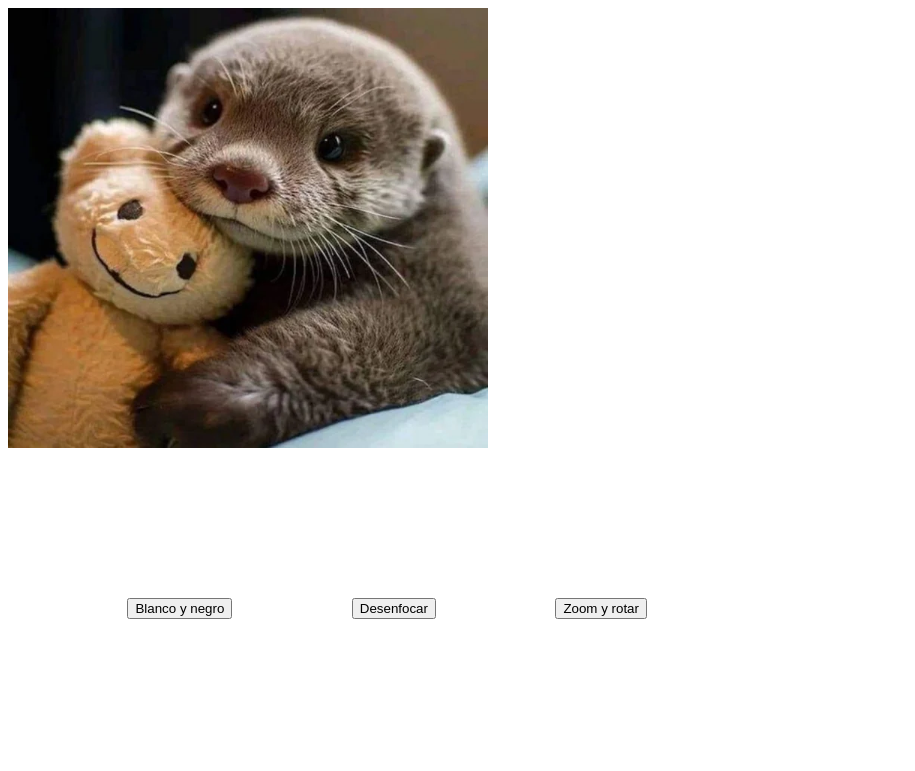
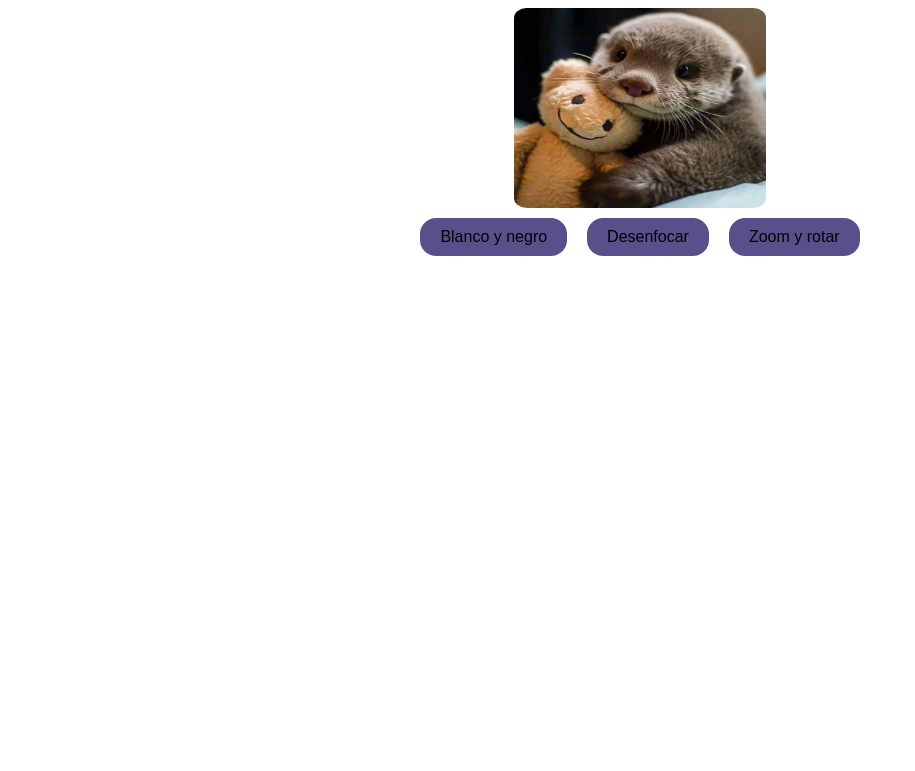
Before and after one commit to dahianarodriguez02/javascript-3146153, a plain HTML site: page 1_repaso_concepto/index.html in a window 1280 px wide. Shown: the whole page, without its empty margins (0-915 px from the left). Drawn offline with Linux system fonts and the light colour scheme.

Commit message:
aplicación terminada

```diff
--- /dev/null
+++ b/1_repaso_concepto/app.js
@@ -0,0 +1,40 @@
+const pantalla = document.querySelector ("#imagen")  //para capturar imagen
+const btn1 = document.querySelector ("#boton-1")  //para capturar boton 1
+const btn2 = document.querySelector ("#boton-2")  //para capturar boton 2
+const btn3 = document.querySelector ("#boton-3")  //para capturar boton 3
+
+//2. Funciones
+function blancoynegro (){
+    console.log("imagen modificada")
+    pantalla.style.filter = "grayscale(100%)"
+
+ /*    btn1.style.background = "blueviolet"
+    btn1.style.color = "white"
+    btn1.style.height = "200px"
+    btn1.style.bordeRadius = "50%"  */
+}
+//3. Eventos
+function desenfocar (){
+    console.log("imagen desenfocada")
+    pantalla.style.filter = "blur(5px)"
+
+}
+
+
+//4. Eventos
+btn1.addEventListener("click", blancoynegro )
+btn2.addEventListener("click", desenfocar)
+
+
+
+//4. Eventos
+function zoomyrotar (){
+    console.log("zoom y rotar")
+        pantalla.style.transform = "scale(1.5) rotate(45deg)"
+
+
+}
+
+
+//4. Eventos
+btn3.addEventListener("click", zoomyrotar)
--- a/1_repaso_concepto/estilos.css
+++ b/1_repaso_concepto/estilos.css
@@ -1,17 +1,51 @@
-.nutria{
-    width: 38%;
-    height: 55vh;
+.img{
     display: flex;
     justify-content: center;
     align-items: center;
 }
-
+.imagen{
+    width: 20%;
+    height: 25vh;
+    border-radius: 5%;
+}
 .botones{
-
-    width: 60%;
-    height: 40vh;
     display: flex;
-    justify-content: space-evenly;
+    justify-content: center;
     align-items: center;
-    border-radius: 6px;
 }
+.boton-1{
+    margin: 10px;
+    padding: 10px 20px;
+    font-size: 16px;
+    border: none;
+    background-color: rgb(90, 79, 139);
+    border-radius:1rem ;
+    transition: background-color 0.3s;
+}
+.boton-1:hover{
+    background-color: lightpink;
+}
+.boton-2{
+    margin: 10px;
+    padding: 10px 20px;
+    font-size: 16px;
+    border: none;
+    background-color: rgb(90, 79, 139);
+    border-radius:1rem ;
+    transition: background-color 0.3s;
+}
+.boton-2:hover{
+    background-color: lightpink;
+}
+.boton-3{
+    margin: 10px;
+    padding: 10px 20px;
+    font-size: 16px;
+    border: none;
+    background-color: rgb(90, 79, 139);
+    border-radius:1rem ;
+    transition: background-color 0.3s;
+}
+.boton-3:hover{
+    background-color: lightpink;
+}
--- a/1_repaso_concepto/index.html
+++ b/1_repaso_concepto/index.html
@@ -9,20 +9,18 @@
 <body>
 
 
-
-
-
-     <img class="nutria" src="./img/this-cute-otter-v0-m1brnnrhl50e1.webp" alt="">
+<div class="img">
+       <img id="imagen" class="imagen" src="./img/this-cute-otter-v0-m1brnnrhl50e1.webp" alt="">
+</div>
 
 
 <div class="botones">
-    <button class="boton-1">Blanco y negro</button>
-    <button class="boton-2"> Desenfocar</button>
-    <button class="boton-3">Zoom y rotar</button>
-
+    <button id="boton-1" class="boton-1">Blanco y negro</button>
+    <button id="boton-2" class="boton-2"> Desenfocar</button>
+    <button id="boton-3" class="boton-3">Zoom y rotar</button>
 </div>
 
-
+<script src="./app.js"></script>
 
 </body>
 </html>
```
